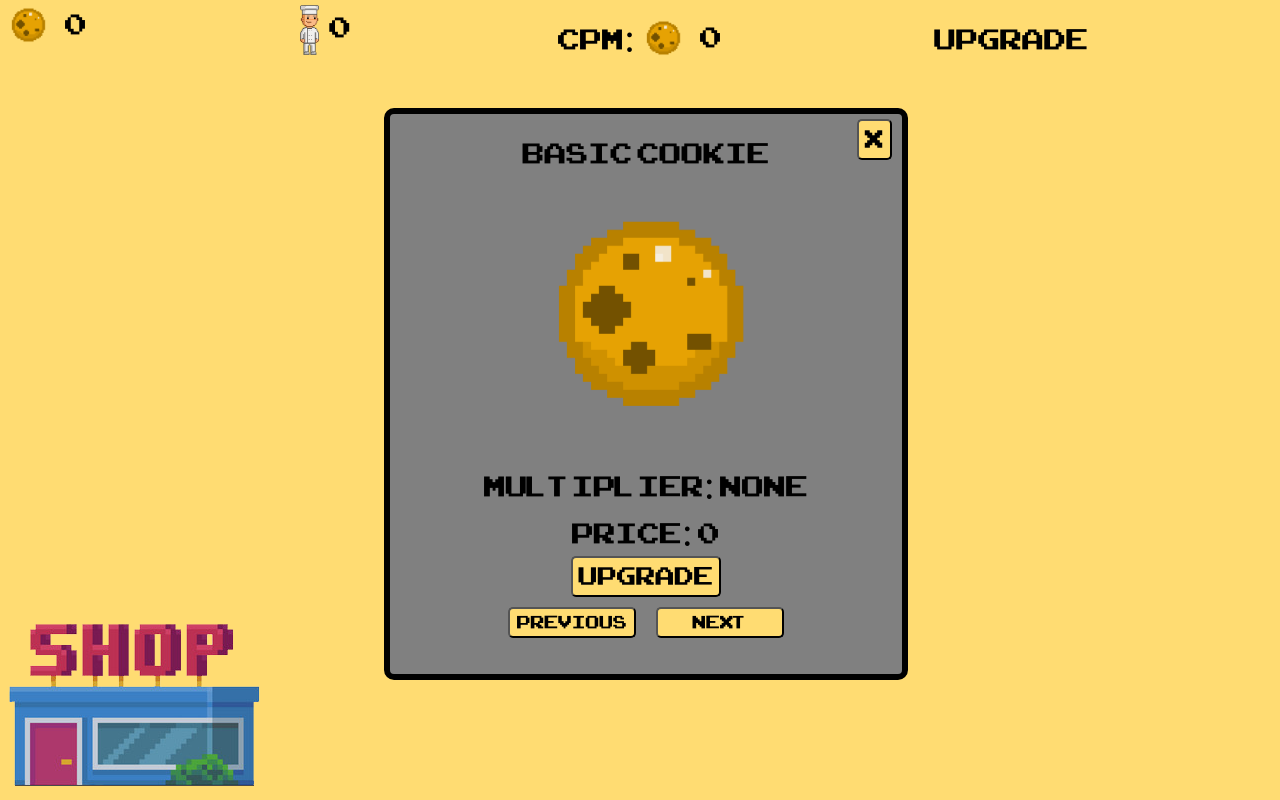
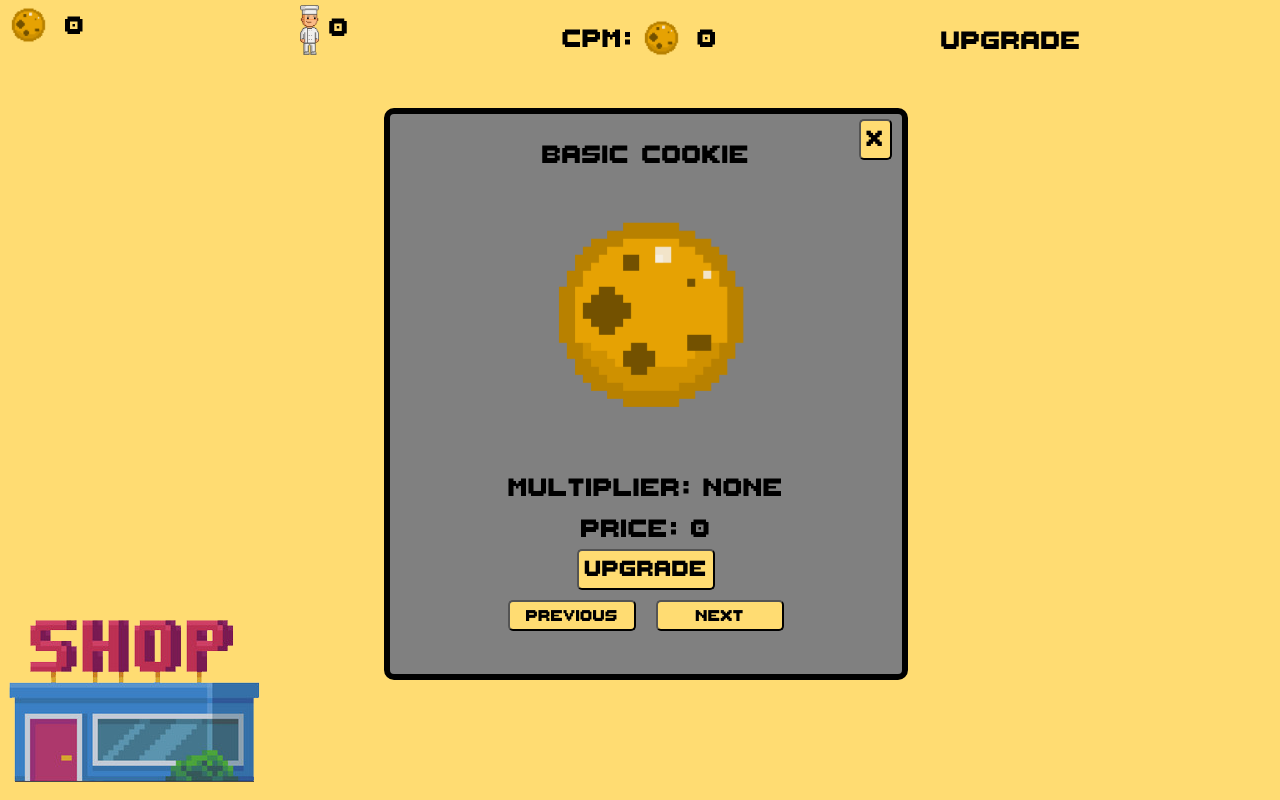
Before and after one commit to Daniel-343/Cookie-Game, a website with bundled scripts: page client/index.html in a window 1280 px wide. Both pictures are taken after a click on the element "Upgrade". Built offline with nearby package versions, Linux system fonts and the light colour scheme.

Commit message:
add ThaleahFat font

```diff
--- a/client/public/style.css
+++ b/client/public/style.css
@@ -1,13 +1,17 @@
 @font-face {
   font-family: arcadeclassic;
   src: url(fonts/arcadeclassic.regular.ttf);
+}
+@font-face {
+  font-family: ThaleahFat;
+  src: url(fonts/ThaleahFat.ttf);
 }
 body {
   background-color: rgb(255, 220, 114);
   font-size: 40px;
   color: rgb(0, 0, 0);
   text-align: center;
-  font-family: arcadeclassic;
+  font-family: ThaleahFat;
   height: 180%;
   overflow: hidden;
 }
@@ -139,7 +143,7 @@ body {
   margin-right: 10px;
   cursor: pointer;
   font-size: 35px;
-  font-family: arcadeclassic;
+  font-family: ThaleahFat;
   background-color: rgb(255, 220, 114);
   border-radius: 5px;
 }
@@ -162,7 +166,7 @@ body {
 #previousButton{
   width: 25%;
   font-size: 25px;
-  font-family: arcadeclassic;
+  font-family: ThaleahFat;
   background-color: rgb(255, 220, 114);
   border-radius: 5px;
   cursor: pointer;
@@ -179,7 +183,7 @@ body {
 }
 #hire, #upgradeCookieButton {
   font-size: 35px;
-  font-family: arcadeclassic;
+  font-family: ThaleahFat;
   background-color: rgb(255, 220, 114);
   border-radius: 5px;
   cursor: pointer;
```
Also changed, not shown: client/public/fonts/ThaleahFat.ttf (added).
